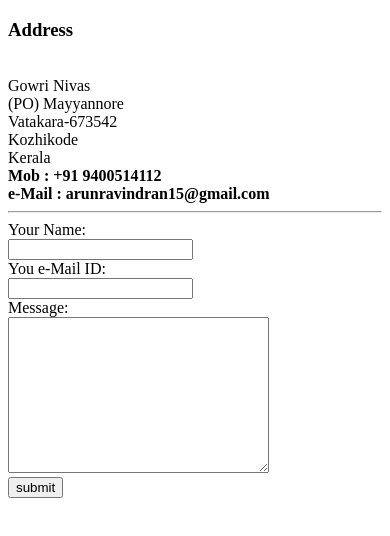
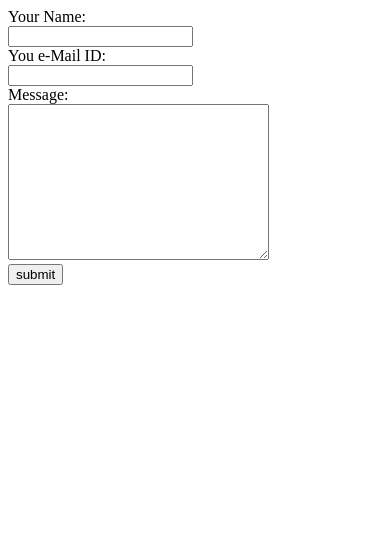
Before and after one commit to ArunRavindran15/cv, a plain HTML site: page Contact Me.html in a window 390 px wide. Drawn offline with Linux system fonts and the light colour scheme.

Commit message:
Update Contact Me.html
erased the code that had my address, mobile, and email displayed.

```diff
--- a/Contact Me.html
+++ b/Contact Me.html
@@ -7,15 +7,6 @@
 </head>
 
 <body>
-  <h3>Address</h3><br>
-  Gowri Nivas<br>
-  (PO) Mayyannore<br>
-  Vatakara-673542<br>
-  Kozhikode<br>
-  Kerala<br>
-  <strong>Mob : +91 9400514112</strong><br>
-  <strong>e-Mail : arunravindran15@gmail.com</strong>
-  <hr>
   <form action="mailto:arunravindran15@gmail.com" method="post" enctype="text/plain">
     <label>Your Name:</label><br>
     <input type="text" name="YourName" value=""><br>
```
